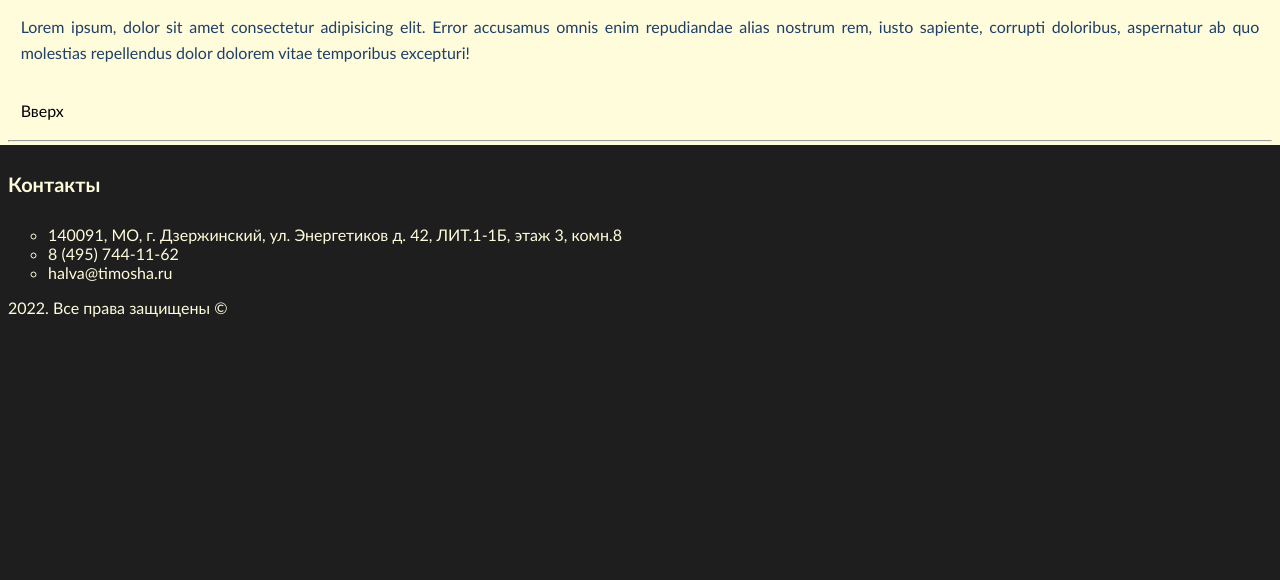
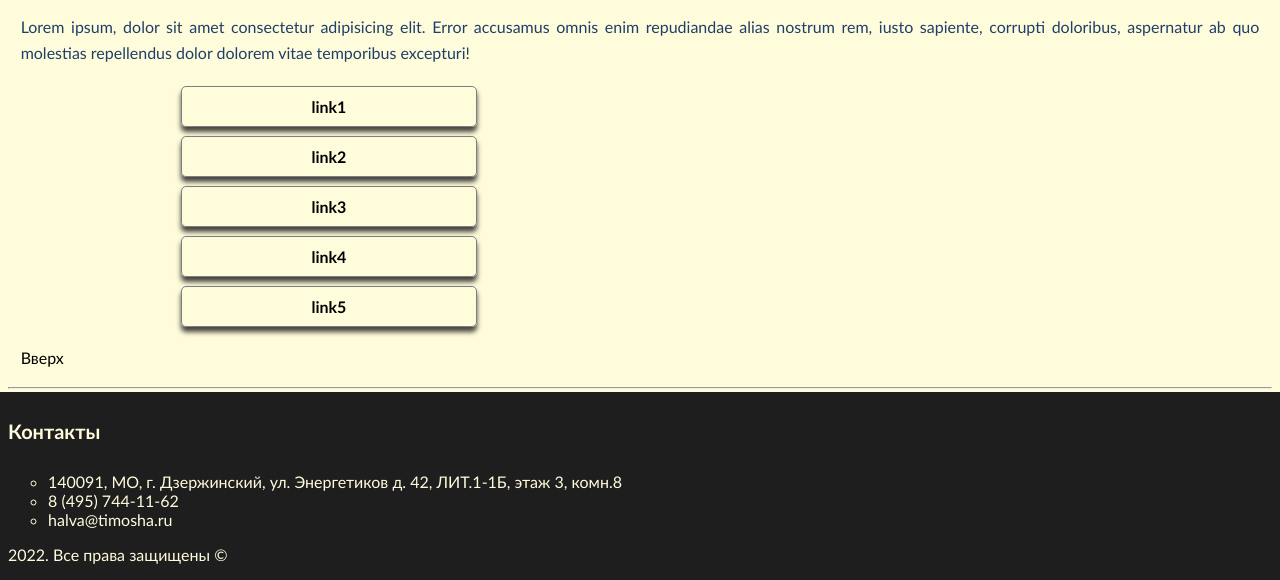
Before and after one commit to ME-progr/html-css, a plain HTML site: page catalog/product.html in a window 1280 px wide. Shown: the part 321-901 px from the top of the page. Before the commit the page ends 800 px from the top, so only its background shows below. Drawn offline with Linux system fonts and the light colour scheme.

Commit message:
Добавил список ссылок и стилизовал их. Сделал все кнопки кликабельными.

```diff
--- a/catalog/product.html
+++ b/catalog/product.html
@@ -31,7 +31,13 @@
             Lorem ipsum, dolor sit amet consectetur adipisicing elit. Error accusamus omnis enim repudiandae alias nostrum rem, iusto sapiente, corrupti doloribus, aspernatur ab quo molestias repellendus dolor dolorem vitae temporibus excepturi!
         </p>
 
-        <br>
+        <ul class="pr_menu list">
+            <li class="pr_menu__list"><a href="" class="pr_menu__link">link1</a></li>
+            <li class="pr_menu__list"><a href="" class="pr_menu__link">link2</a></li>
+            <li class="pr_menu__list"><a href="" class="pr_menu__link">link3</a></li>
+            <li class="pr_menu__list"><a href="" class="pr_menu__link">link4</a></li>
+            <li class="pr_menu__list"><a href="" class="pr_menu__link">link5</a></li>
+        </ul>
 
         <a href="#top">Вверх</a>
 
--- a/style.css
+++ b/style.css
@@ -33,6 +33,10 @@
 a[href] {
     text-decoration: none;
     color: black;
+}
+
+a[href]:hover {
+    color: blue;
 }
 
 .text {
@@ -85,3 +89,27 @@ a[href] {
     color: #fff;
     text-transform: uppercase;
 }
+
+/* Список во вкладке Продукты */
+
+.pr_menu__list {
+    list-style-type: none;
+}
+
+
+.pr_menu__link {
+    font-weight: 600;
+    border: 1px solid rgb(126, 126, 126);
+    border-radius: 5px;
+    line-height: 50px;
+    padding: 10px 130px 10px 130px;
+    margin-right: auto;
+    margin-left: 10%;
+    box-shadow: 0px 5px 5px 0px rgba(30, 30, 30, 0.829);
+}
+
+.pr_menu__link:hover {
+    color: red !important;
+    box-shadow: none;
+    background-color: rgba(4, 0, 255, 0.199);
+}
```
